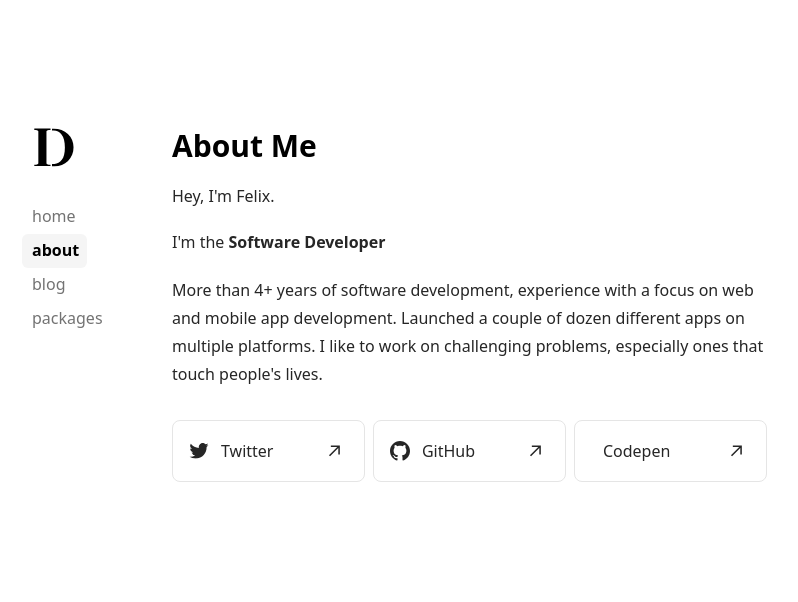
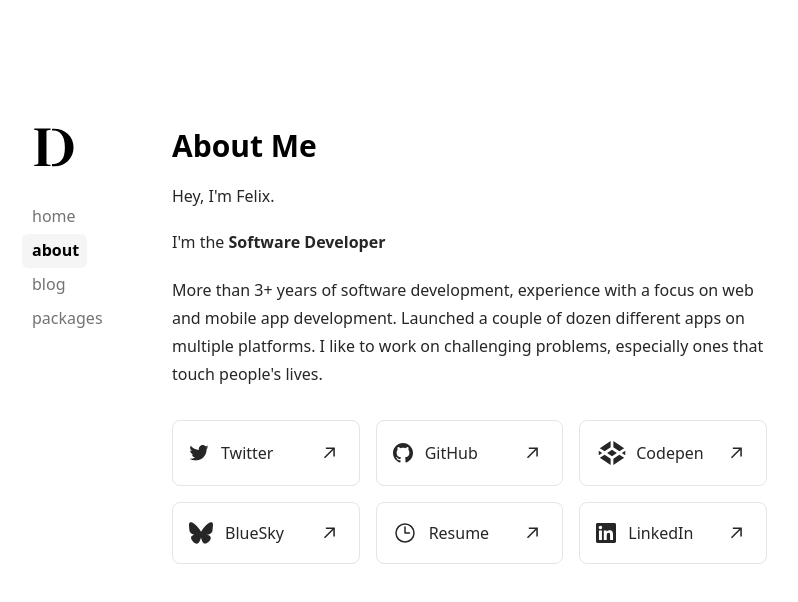
Before and after one commit to felixdusengimana/feldux, a Next.js app: page /about in a window 1280 px wide. Shown: the top 602 px of the page, without its empty margins (170-968 px from the left). Built offline with nearby package versions, Linux system fonts and the light colour scheme.

Commit message:
feat: update About and Home pages with new social links and icons

```diff
--- a/app/about/page.tsx
+++ b/app/about/page.tsx
@@ -5,6 +5,8 @@
   ArrowIcon,
   TwitterIcon,
   CodePenIcon,
+  BlueSkyIcon,
+  LinkedInIcon
 } from "@/components/icons";
 
 export const metadata: Metadata = {
@@ -25,14 +27,14 @@
         </p>
 
         <p>
-          More than {new Date().getFullYear() - 2019}+ years of software
+          More than {new Date().getFullYear() - 2020}+ years of software
           development, experience with a focus on web and mobile app
           development. Launched a couple of dozen different apps on multiple
           platforms. I like to work on challenging problems, especially ones
           that touch people's lives.
         </p>
 
-        <div className="flex flex-col gap-2 md:flex-row md:gap-2 mt-8">
+        <div className="grid grid-cols-1 md:grid-cols-3 gap-4 mt-8">
           <a
             rel="noopener noreferrer"
             target="_blank"
@@ -65,7 +67,56 @@
           >
             <div className="flex items-center">
               <CodePenIcon />
-              <div className="ml-3">Codepen</div>
+              <div className="ml-2">Codepen</div>
+            </div>
+            <ArrowIcon />
+          </a>
+          <a
+            rel="noopener noreferrer"
+            target="_blank"
+            href="https://bsky.app/profile/felixdusengimana.bsky.social"
+            className="flex w-full border border-neutral-200 dark:border-neutral-800 rounded-lg p-4 no-underline items-center text-neutral-800 dark:text-neutral-200 hover:dark:bg-neutral-900 hover:bg-neutral-100 transition-all justify-between"
+          >
+            <div className="flex items-center">
+              <BlueSkyIcon />
+              <div className="ml-3">BlueSky</div>
+            </div>
+            <ArrowIcon />
+          </a>
+          <a
+            rel="noopener noreferrer"
+            target="_blank"
+            href="https://docs.google.com/document/d/1QIiMGRmwq9YADUY92TnQiLcr7vTMMiAaM_RI6tdgHGE/edit?usp=sharing"
+            className="flex w-full border border-neutral-200 dark:border-neutral-800 rounded-lg p-4 no-underline items-center text-neutral-800 dark:text-neutral-200 hover:dark:bg-neutral-900 hover:bg-neutral-100 transition-all justify-between"
+          >
+            <div className="flex items-center">
+              <svg
+                xmlns="http://www.w3.org/2000/svg"
+                fill="none"
+                viewBox="0 0 24 24"
+                strokeWidth={1.5}
+                stroke="currentColor"
+                className="w-6 h-6"
+              >
+                <path
+                  strokeLinecap="round"
+                  strokeLinejoin="round"
+                  d="M12 6v6h4.5m4.5 0a9 9 0 11-18 0 9 9 0 0118 0z"
+                />
+              </svg>
+              <div className="ml-3">Resume</div>
+            </div>
+            <ArrowIcon />
+          </a>
+          <a
+            rel="noopener noreferrer"
+            target="_blank"
+            href="https://www.linkedin.com/in/felixdusengimana"
+            className="flex w-full border border-neutral-200 dark:border-neutral-800 rounded-lg p-4 no-underline items-center text-neutral-800 dark:text-neutral-200 hover:dark:bg-neutral-900 hover:bg-neutral-100 transition-all justify-between"
+          >
+            <div className="flex items-center">
+              <LinkedInIcon />
+              <div className="ml-3">LinkedIn</div>
             </div>
             <ArrowIcon />
           </a>
--- a/app/page.tsx
+++ b/app/page.tsx
@@ -64,7 +64,7 @@
             href="https://twitter.com/felix__dusenge"
           >
             <ArrowIcon />
-            <p className="h-7">follow me on twitter</p>
+            <p className="h-7">X(Formerly Twitter)</p>
           </a>
         </li>
         <li>
@@ -72,10 +72,32 @@
             className="flex items-center hover:text-neutral-700 dark:hover:text-neutral-200 transition-all"
             rel="noopener noreferrer"
             target="_blank"
-            href="https://codepen.io/phelixdusengimana"
+            href="https://github.com/felixdusengimana"
           >
             <ArrowIcon />
-            <p className="h-7">see my work on codepen</p>
+            <p className="h-7">Github</p>
+          </a>
+        </li>
+        <li>
+          <a
+            className="flex items-center hover:text-neutral-700 dark:hover:text-neutral-200 transition-all"
+            rel="noopener noreferrer"
+            target="_blank"
+            href="https://bsky.app/profile/felixdusengimana.bsky.social"
+          >
+            <ArrowIcon />
+            <p className="h-7">Bluesky</p>
+          </a>
+        </li>
+        <li>
+          <a
+            className="flex items-center hover:text-neutral-700 dark:hover:text-neutral-200 transition-all"
+            rel="noopener noreferrer"
+            target="_blank"
+            href="https://codepen.io/felixdusengimana"
+          >
+            <ArrowIcon />
+            <p className="h-7">Codepen</p>
           </a>
         </li>
         <li>
@@ -86,7 +108,18 @@
             href="https://docs.google.com/document/d/1QIiMGRmwq9YADUY92TnQiLcr7vTMMiAaM_RI6tdgHGE/edit?usp=sharing"
           >
             <ArrowIcon />
-            <p className="h-7">read my resume</p>
+            <p className="h-7">Resume</p>
+          </a>
+        </li>
+        <li>
+          <a
+            className="flex items-center hover:text-neutral-700 dark:hover:text-neutral-200 transition-all"
+            rel="noopener noreferrer"
+            target="_blank"
+            href="https://www.linkedin.com/in/felix-dusengimana-7b41a5244/"
+          >
+            <ArrowIcon />
+            <p className="h-7">LinkedIn</p>
           </a>
         </li>
       </ul>
--- a/components/icons.tsx
+++ b/components/icons.tsx
@@ -102,21 +102,17 @@
 
 export function CodePenIcon() {
   return (
-    <svg
-      fill="#000000"
-      viewBox="-7 0 32 32"
-      version="1.1"
+        <svg
       xmlns="http://www.w3.org/2000/svg"
+      viewBox="0 0 128 128"
+      className="w-8 h-8"
+      fill="currentColor"
     >
-      <g id="SVGRepo_bgCarrier" strokeWidth="0"></g>
-      <g
-        id="SVGRepo_tracerCarrier"
-        strokeLinecap="round"
-        strokeLinejoin="round"
-      ></g>
-      <g id="SVGRepo_iconCarrier">
-        <title>codepen</title>{" "}
-        <path d="M15.96 17.040l-1.68-1.16 1.68-1.28v2.44zM12.88 14.84l-3.2-2.28v-3.72l5.72 4.040-2.52 1.96zM8.8 17.92l-2.64-2.040 2.64-1.88 2.64 1.88-2.64 2.040zM7.96 12.56l-3.2 2.28-2.52-1.92 5.72-4.040v3.68zM1.68 14.6l1.68 1.28-1.68 1.16v-2.44zM4.72 16.92l3.24 2.48v3.64l-5.72-4.36 2.48-1.76zM9.64 19.4l3.24-2.48 2.48 1.76-5.72 4.36v-3.64zM8.16 6.56l-7.68 5.56c-0.28 0.2-0.48 0.56-0.48 0.92v5.6c0 0.36 0.16 0.68 0.44 0.92l7.68 5.88c0.4 0.32 0.96 0.32 1.4 0l7.68-5.88c0.28-0.2 0.44-0.56 0.44-0.92v-5.6c0-0.36-0.16-0.72-0.48-0.92l-7.68-5.56c-0.4-0.28-0.92-0.28-1.32 0z"></path>{" "}
+      <g id="Social_Icons">
+        <g id="_x36__stroke">
+          <rect fill="none" height="128" width="128" clipPath="url(#clip0_9914_14)"/>
+          <path d="M117,73.204L103.24,64L117,54.796V73.204z     M69.5,112.22V86.568L93.348,70.62l19.248,12.872L69.5,112.22z M64,77.012L44.548,64L64,50.988L83.456,64L64,77.012z M58.5,112.22    L15.404,83.492L34.656,70.62L58.5,86.568V112.22z M11,54.796L24.764,64L11,73.204V54.796z M58.5,15.78v25.652L34.656,57.384    L15.404,44.508L58.5,15.78z M69.5,15.78l43.096,28.728L93.348,57.384L69.5,41.432V15.78z" fill-rule="evenodd" clip-rule="evenodd"/>
+        </g>
       </g>
     </svg>
   );
@@ -172,3 +168,32 @@
     </svg>
   );
 }
+
+export function BlueSkyIcon() {
+  return (
+    <svg
+      role="img"
+      viewBox="0 0 24 24"
+      xmlns="http://www.w3.org/2000/svg"
+      id="Bluesky--Streamline-Simple-Icons"
+      height="24"
+      width="24"
+      fill="currentColor"
+    >
+      <path d="M12 10.8c-1.087 -2.114 -4.046 -6.053 -6.798 -7.995C2.566 0.944 1.561 1.266 0.902 1.565 0.139 1.908 0 3.08 0 3.768c0 0.69 0.378 5.65 0.624 6.479 0.815 2.736 3.713 3.66 6.383 3.364 0.136 -0.02 0.275 -0.039 0.415 -0.056 -0.138 0.022 -0.276 0.04 -0.415 0.056 -3.912 0.58 -7.387 2.005 -2.83 7.078 5.013 5.19 6.87 -1.113 7.823 -4.308 0.953 3.195 2.05 9.271 7.733 4.308 4.267 -4.308 1.172 -6.498 -2.74 -7.078a8.741 8.741 0 0 1 -0.415 -0.056c0.14 0.017 0.279 0.036 0.415 0.056 2.67 0.297 5.568 -0.628 6.383 -3.364 0.246 -0.828 0.624 -5.79 0.624 -6.478 0 -0.69 -0.139 -1.861 -0.902 -2.206 -0.659 -0.298 -1.664 -0.62 -4.3 1.24C16.046 4.748 13.087 8.687 12 10.8Z" />
+    </svg>
+  );
+}
+
+export function LinkedInIcon() {
+  return (
+    <svg
+      xmlns="http://www.w3.org/2000/svg"
+      viewBox="0 0 24 24"
+      fill="currentColor"
+      className="w-5 h-5"
+    >
+      <path d="M20.447 20.452h-3.554v-5.569c0-1.328-.027-3.037-1.852-3.037-1.853 0-2.136 1.445-2.136 2.939v5.667H9.35V9h3.414v1.561h.047c.476-.9 1.637-1.852 3.37-1.852 3.602 0 4.268 2.37 4.268 5.455v6.288zM5.337 7.433c-1.144 0-2.063-.926-2.063-2.065 0-1.138.92-2.064 2.063-2.064s2.063.926 2.063 2.064c0 1.139-.92 2.065-2.063 2.065zm1.777 13.019H3.56V9h3.554v11.452zM22.225 0H1.771C.792 0 0 .774 0 1.729v20.542C0 23.226.792 24 1.771 24h20.451C23.2 24 24 23.226 24 22.271V1.729C24 .774 23.2 0 22.225 0z" />
+    </svg>
+  );
+}
```
